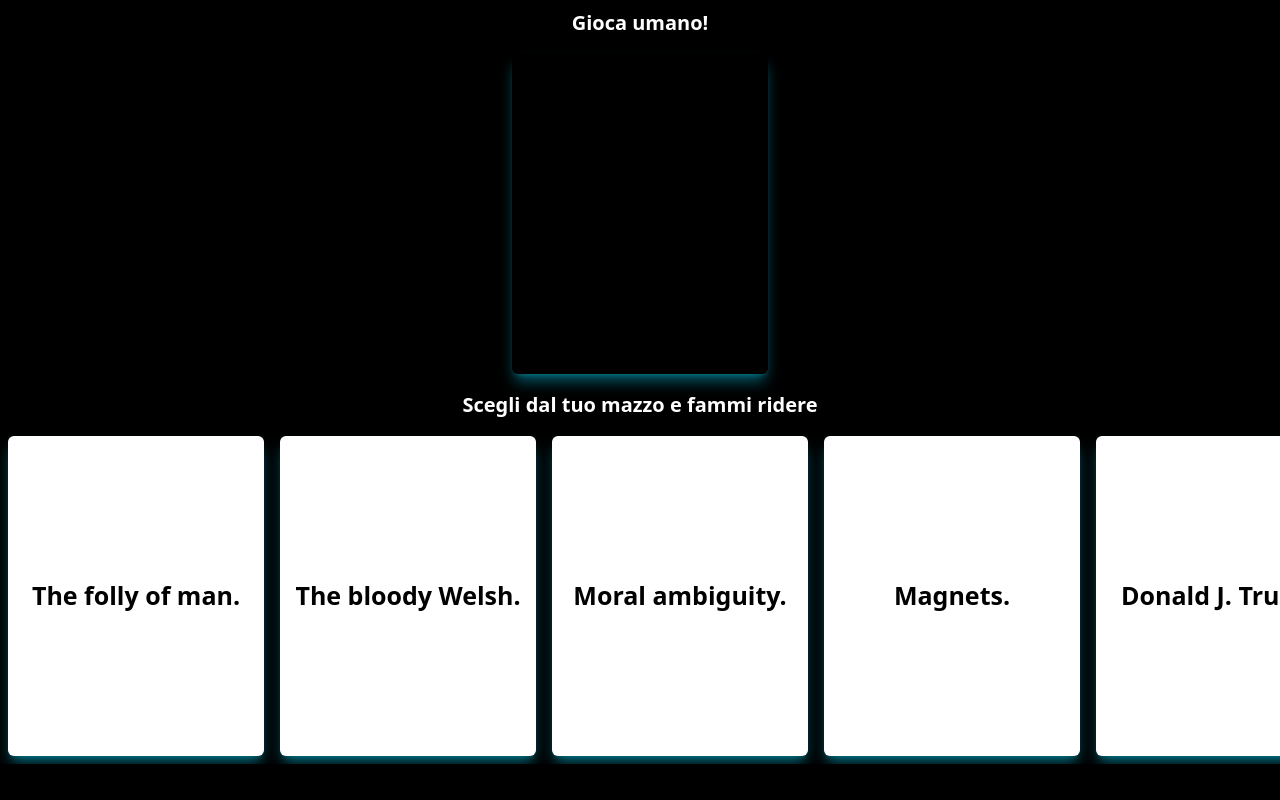
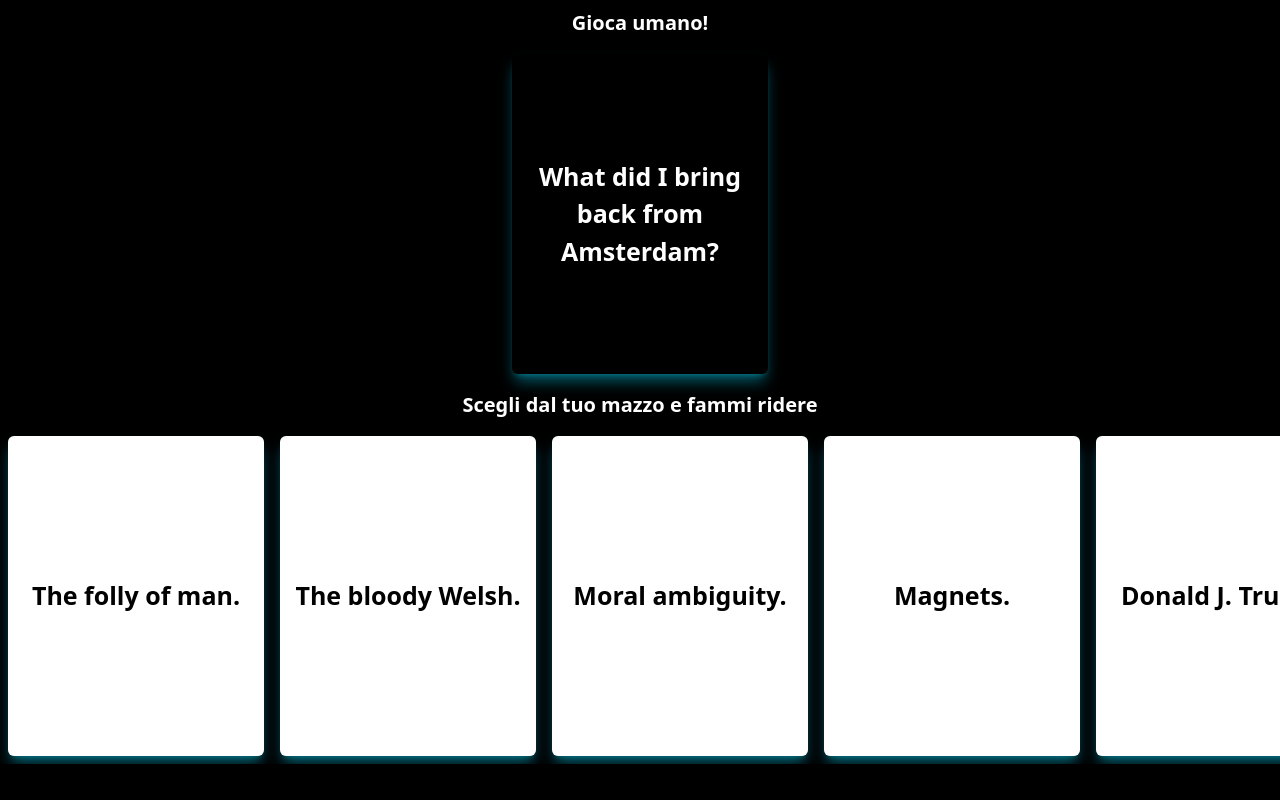
Before and after one commit to francemazzi/cardsAgainstHumanity, a Next.js app: page /playOne in a window 1280 px wide. Built offline with nearby package versions, Linux system fonts and the light colour scheme.

Commit message:
bug: playOne doesn't work draNdrop

```diff
--- a/components/atoms/Card/index.tsx
+++ b/components/atoms/Card/index.tsx
@@ -13,9 +13,9 @@ function Card({ text, color, onClick }: Props) {
       className={`flex flex-col justify-center items-center  m-2  h-[14rem] w-[10rem] md:h-[19rem] md:w-[15rem] lg:h-[20rem] lg:w-[16rem] bg-[${color}] cursor-pointer overflow-hidden shadow-lg rounded-md hover:scale-105 hover:rounded-md transition-all duration-150 aese-out shadow-cyan-500/50`}
     >
       <p
-        className={`text-[${(color = "white"
-          ? "black"
-          : "white")}] font-bold p-2 text-center text-[15px] lg:text-[25px]`}
+        className={`text-[${
+          color == "white" ? "black" : "white"
+        }] font-bold p-2 text-center text-[15px] lg:text-[25px]`}
       >
         {text}
       </p>
--- a/next.config.js
+++ b/next.config.js
@@ -1,6 +1,6 @@
 /** @type {import('next').NextConfig} */
 const nextConfig = {
   reactStrictMode: true,
-}
+};
 
-module.exports = nextConfig
+module.exports = nextConfig;
--- a/package.json
+++ b/package.json
@@ -17,10 +17,12 @@
     "eslint-config-next": "13.1.1",
     "next": "13.1.1",
     "react": "18.2.0",
+    "react-beautiful-dnd": "^13.1.1",
     "react-dom": "18.2.0",
     "typescript": "4.9.4"
   },
   "devDependencies": {
+    "@types/react-beautiful-dnd": "^13.1.3",
     "autoprefixer": "^10.4.13",
     "json-loader": "^0.5.7",
     "postcss": "^8.4.21",
--- a/pages/playOne.tsx
+++ b/pages/playOne.tsx
@@ -2,6 +2,7 @@ import React, { useEffect, useState } from "react";
 import CardDesk from "../commons/cardsDeks.json";
 import { cardW, cardB } from "../commons/types";
 import Card from "../components/atoms/Card";
+import { DragDropContext, Droppable, Draggable } from "react-beautiful-dnd";
 
 interface randomCardInterface {
   B: {
@@ -49,33 +50,59 @@ function PlayOne() {
   const [select, setSelect] = useState();
 
   return (
+    <DragDropContext onDragEnd={() => {}}>
       <div className="bg-[black] h-screen">
         <h1 className="text-[20px] font-bold w-full text-center text-[white] p-2">
           Gioca umano!
         </h1>
-      <div className="flex flex-col items-center justify-center">
+        <Droppable droppableId="characters">
+          {(provided) => (
+            <div
+              {...provided.droppableProps}
+              ref={provided.innerRef}
+              className="flex flex-col items-center justify-center w-full"
+            >
               <Card
                 text={randomicCards?.B.card.text}
                 color={randomicCards?.B.color}
               />
             </div>
+          )}
+        </Droppable>
         <h1 className="text-[20px] font-bold w-full text-center text-[white] p-2">
           Scegli dal tuo mazzo e fammi ridere
         </h1>
-      <div className="flex flex-row items-center  justify-start overflow-x-scroll shadow-md">
+        <Droppable droppableId="characters">
+          {(provided) => (
+            <div
+              {...provided.droppableProps}
+              ref={provided.innerRef}
+              className="flex flex-row items-center  justify-start overflow-x-scroll shadow-md"
+            >
               {randomicCards?.W.cards.map((data, idk) => {
                 return (
-            <div key={idk}>
+                  <Draggable draggableId={data.text} index={idk} key={idk}>
+                    {(provided) => (
+                      <div
+                        ref={provided.innerRef}
+                        {...provided.draggableProps}
+                        {...provided.dragHandleProps}
+                      >
                         <Card
                           text={data.text}
                           color={randomicCards?.W.color}
                           // onClick={selectCard}
                         />
                       </div>
+                    )}
+                  </Draggable>
                 );
               })}
             </div>
+          )}
+        </Droppable>
       </div>
+    </DragDropContext>
   );
 }
 
```
Also changed, not shown: 1 other file (tests, documents, lock files or other folders). Lines whose indentation alone changed are shown as unchanged.
